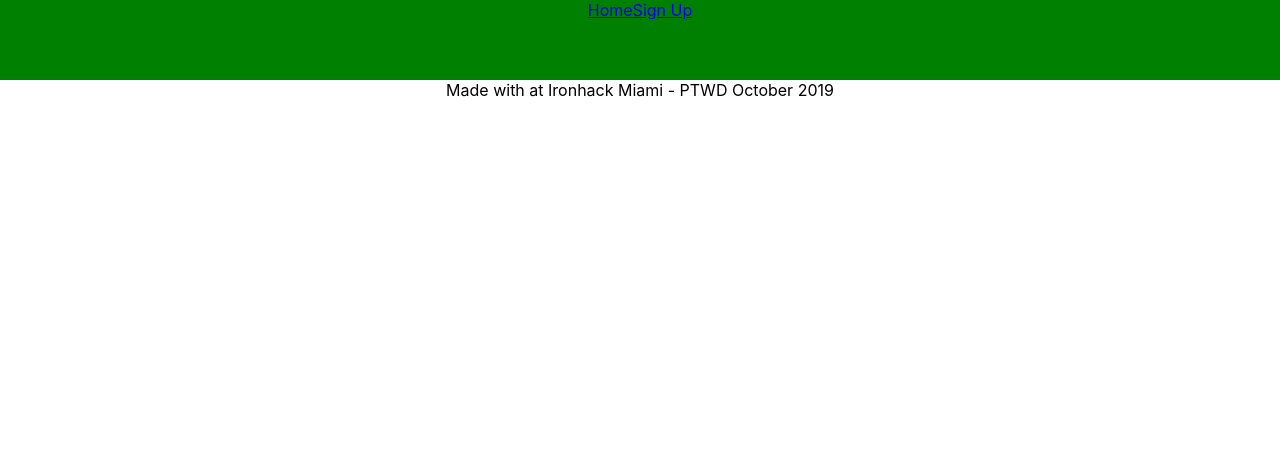
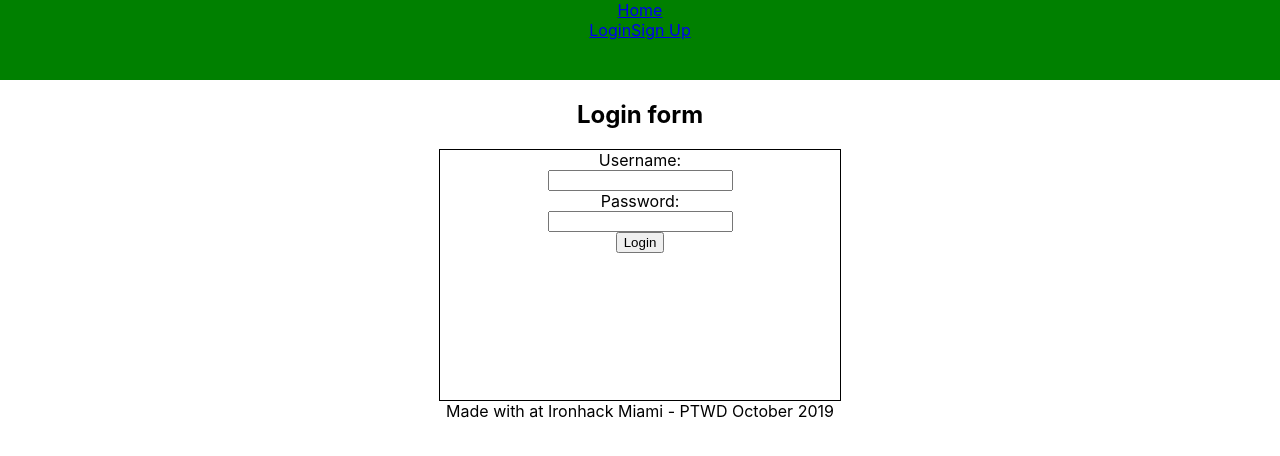
Before and after one commit to kevmedina/final-project-recipe-book-client, a React (Create React App) app: page /login-page in a window 1280 px wide. Shown: the top 456 px of the page. Built offline with nearby package versions, Linux system fonts and the light colour scheme; no server answers.

Commit message:
add login page

```diff
--- a/public/index.html
+++ b/public/index.html
@@ -24,7 +24,7 @@
       work correctly both with client-side routing and a non-root public URL.
       Learn how to configure a non-root public URL by running `npm run build`.
     -->
-    <title>React App</title>
+    <title>My Cook Book</title>
   </head>
   <body>
     <noscript>You need to enable JavaScript to run this app.</noscript>
--- a/src/App.js
+++ b/src/App.js
@@ -2,19 +2,21 @@ import React from "react";
 import { Switch, Route } from "react-router-dom";
 import "./App.css";
 import Signup from "./components/Authentication/Signup/Signup";
+import Login from "./components/Authentication/Login/Login";
 import Home from "./components/Home/Home";
-import Private from './components/Private/Private';
-import NavBar from './components/Navbar/Navbar';
+import Private from "./components/Private/Private";
+import NavBar from "./components/Navbar/Navbar";
 
 function App() {
   return (
     <div className="App">
       <header>
-       <NavBar />
+        <NavBar />
       </header>
       <Switch>
         <Route exact path="/" component={Home} />
         <Route exact path="/signup-page" component={Signup} />
+        <Route exact path="/login-page" component={Login} />
         <Route exact path="/private" component={Private} />
       </Switch>
       <footer>Made with at Ironhack Miami - PTWD October 2019</footer>
--- /dev/null
+++ b/src/components/Authentication/Login/Login.js
@@ -0,0 +1,58 @@
+import React from "react";
+import { Redirect } from "react-router-dom";
+import { AuthContext } from "../../../context/index";
+
+function Login() {
+  return (
+    <AuthContext.Consumer>
+      {context => {
+        const {
+          formSignup: { username, password },
+          message,
+          isLoggedIn
+        } = context.state;
+
+        const { handleLoginInput, handleLoginSubmit } = context;
+        return (
+          <div>
+            {isLoggedIn ? (
+              <Redirect to="/" />
+            ) : (
+              <div className="signup">
+                <h2>Login form</h2>
+                <form onSubmit={handleLoginSubmit}>
+                  <div>
+                    <label htmlFor="username">Username:</label>
+                    <input
+                      id="username"
+                      name="username"
+                      type="text"
+                      value={username}
+                      onChange={handleLoginInput}
+                    />
+                  </div>
+
+                  <div>
+                    <label htmlFor="password">Password:</label>
+                    <input
+                      id="password"
+                      name="password"
+                      type="password"
+                      value={password}
+                      onChange={handleLoginInput}
+                    />
+                  </div>
+
+                  <button>Login</button>
+                </form>
+                {message && <div>{message}</div>}
+              </div>
+            )}
+          </div>
+        );
+      }}
+    </AuthContext.Consumer>
+  );
+}
+
+export default Login;
--- a/src/components/Home/Home.js
+++ b/src/components/Home/Home.js
@@ -3,7 +3,7 @@ import React from "react";
 const Home = () => {
   return (
     <div>
-      <h1>This is the home page.</h1>
+      <h1>Build Your Own Recipe Book!</h1>
     </div>
   );
 };
--- a/src/components/Navbar/Navbar.js
+++ b/src/components/Navbar/Navbar.js
@@ -1,7 +1,7 @@
 import React from "react";
 import { NavLink } from "react-router-dom";
 import { AuthContext } from "../../context/index";
-import './NavBar.css'
+import "./NavBar.css";
 
 function Navbar() {
   return (
@@ -15,7 +15,10 @@ function Navbar() {
               {isLoggedIn ? (
                 <NavLink to="/private">Private</NavLink>
               ) : (
-                <NavLink to="/signup-page">Sign Up</NavLink>
+                <div>
+                  <NavLink to="/login-page">Login</NavLink>
+                  <NavLink to="/signup-page">Sign Up</NavLink>
+                </div>
               )}
             </nav>
           </div>
--- a/src/context/index.js
+++ b/src/context/index.js
@@ -70,7 +70,7 @@ class AuthProvider extends Component {
           isLoggedIn: true
         }));
         alert(`${message}`);
-        this.props.history.push("/home");
+        this.props.history.push("/");
       })
       .catch(err => {
         if (err.response && err.response.data) {
```
